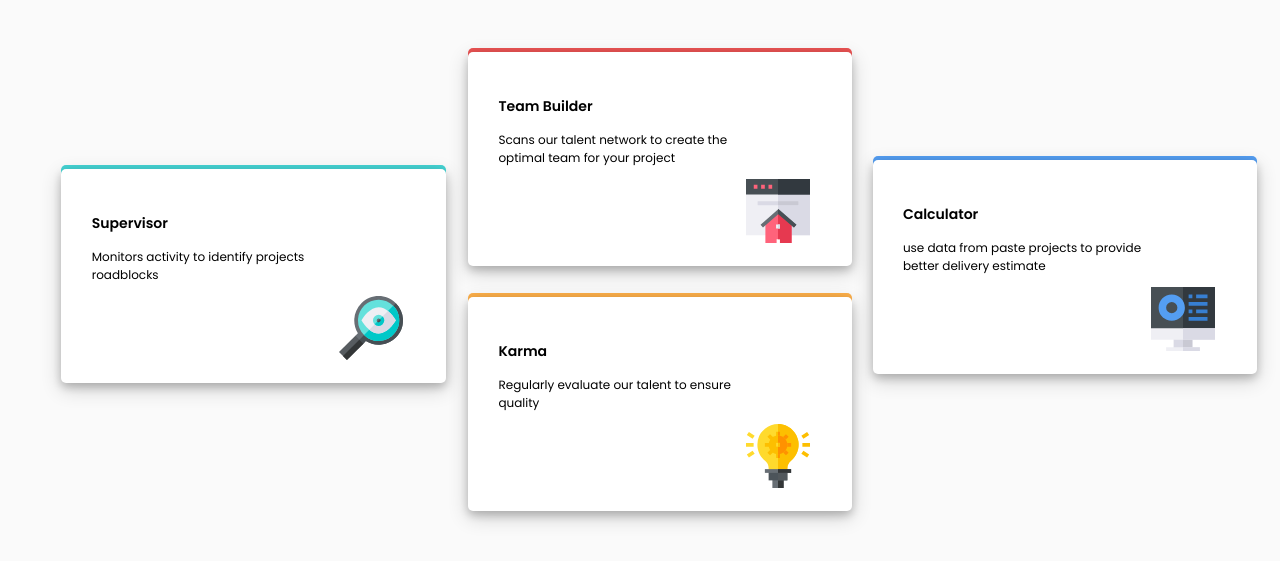
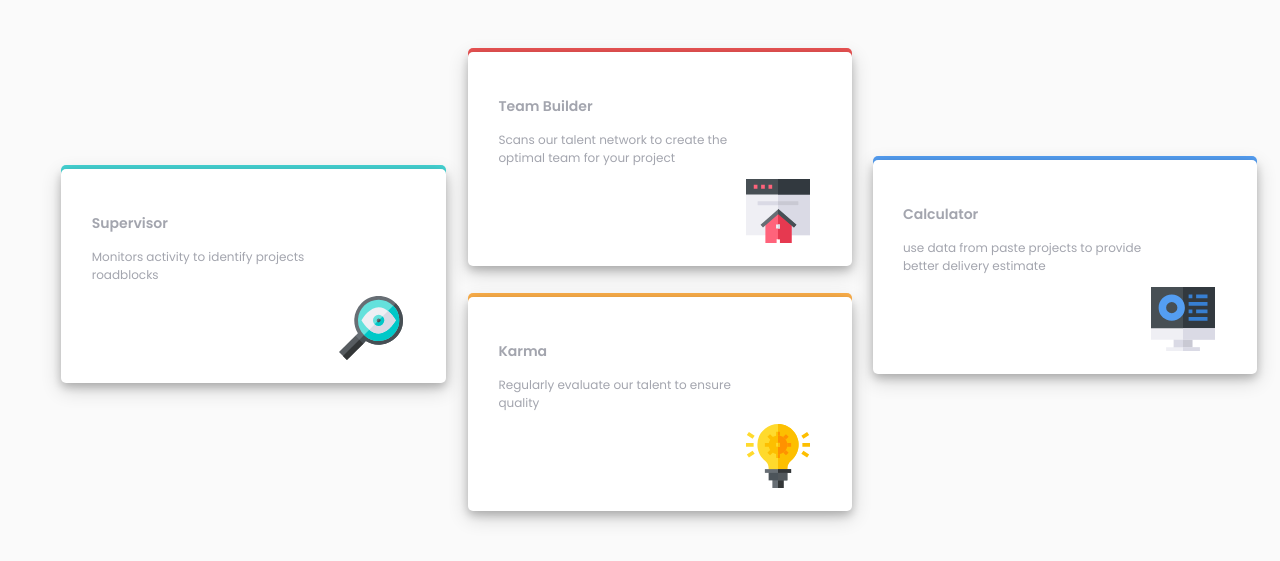
Before and after one commit to redasewalm/Four-card-feature-section, a plain HTML site: page public_html/index.html in a window 1280 px wide. Shown: the part 191-752 px from the top of the page. Drawn offline with Linux system fonts and the light colour scheme.

Commit message:
Update stsheet.css

```diff
--- a/public_html/stsheet.css
+++ b/public_html/stsheet.css
@@ -36,6 +36,7 @@ body {
     padding-top:3%;
     font-size: 12px;
     border-radius: 5px;
+    color: hsl(229, 6%, 66%);
 }
  .boxes img{
      padding-left: 70%;
```
